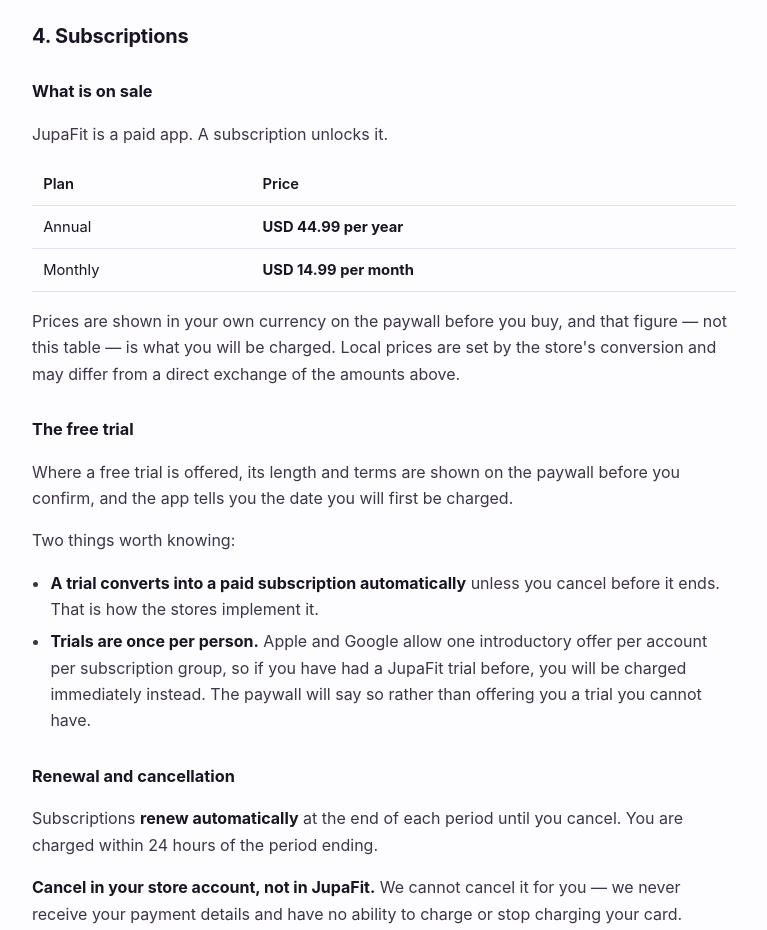
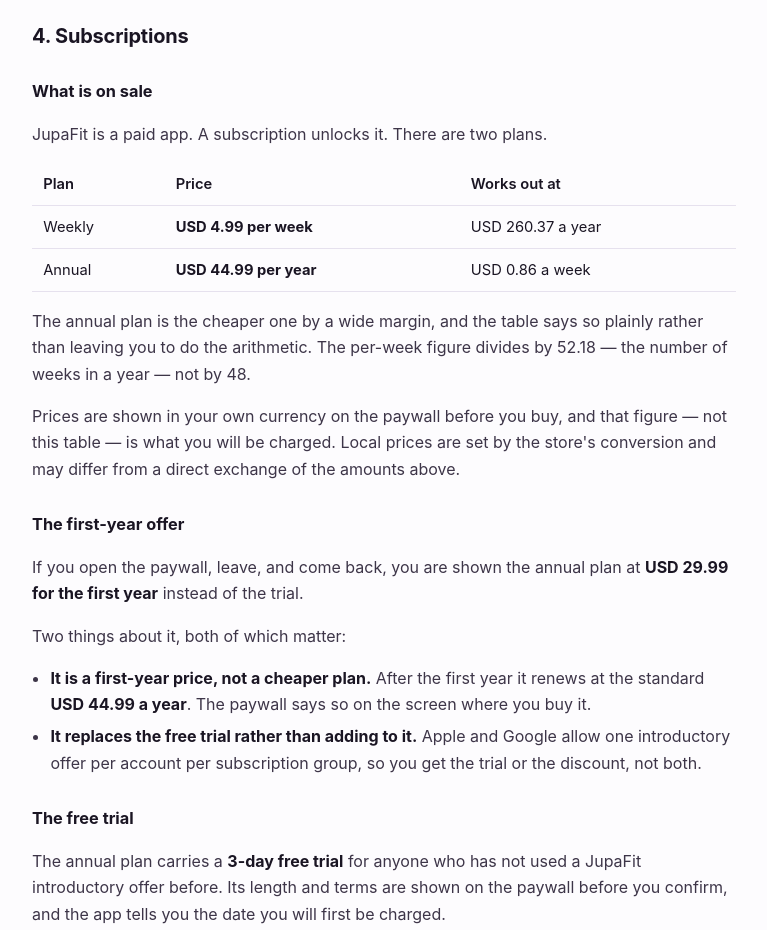
Before and after one commit to jupatxean/jupatxean.github.io, a plain HTML site: page terms.html in a window 1280 px wide. Shown: the part 1840-2770 px from the top of the page, without its empty margins (256-1023 px from the left). Drawn offline with Linux system fonts and the light colour scheme.

Commit message:
Weekly, not monthly. Fourteen, not thirteen.
The terms advertised a USD 14.99 monthly plan that does not exist and
left out the USD 4.99 weekly plan that does — on the page the paywall
links to, which is the page a reviewer opens. Both pages also gave the
age floor as thirteen while the app enforces fourteen.

Also: emphasis now renders instead of printing its asterisks, and the
privacy page no longer names a class in the codebase.

```diff
--- a/terms.html
+++ b/terms.html
@@ -53,7 +53,7 @@ footer { margin-top: 4rem; padding-top: 1.4rem;
 <body>
 <main>
 <h1>JupaFit — Terms of Use</h1>
-<p><strong>Last updated: 10 September 2026</strong></p>
+<p><strong>Last updated: 25 September 2026</strong></p>
 <hr>
 <h2>1. The agreement</h2>
 <p>These terms are between you and <strong>Ramal İlyasov</strong>, an individual developer in Azerbaijan ("we", "us"), and they govern your use of the JupaFit app.</p>
@@ -62,7 +62,7 @@ footer { margin-top: 4rem; padding-top: 1.4rem;
 <p>Your subscription is also governed by the terms of the store you bought it from, Apple or Google. Where those terms and these disagree about the purchase itself, theirs govern — they took the money, not us.</p>
 <hr>
 <h2>2. Who can use JupaFit</h2>
-<p>You must be <strong>13 or older</strong>. The app will not accept an age below 13, and if we learn that a younger child has an account we will delete it.</p>
+<p>You must be <strong>14 or older</strong>. The app will not accept an age below 14, and if we learn that a younger child has an account we will delete it.</p>
 <p>If you are under 18, you should have a parent or guardian's permission.</p>
 <p>You need your own account. Do not share your sign-in with anyone else.</p>
 <hr>
@@ -83,29 +83,41 @@ footer { margin-top: 4rem; padding-top: 1.4rem;
 <hr>
 <h2>4. Subscriptions</h2>
 <h3>What is on sale</h3>
-<p>JupaFit is a paid app. A subscription unlocks it.</p>
+<p>JupaFit is a paid app. A subscription unlocks it. There are two plans.</p>
 <div class='scroll'><table>
 <thead><tr>
 <th>Plan</th>
 <th>Price</th>
+<th>Works out at</th>
 </tr></thead><tbody>
+<tr>
+<td>Weekly</td>
+<td><strong>USD 4.99 per week</strong></td>
+<td>USD 260.37 a year</td>
+</tr>
 <tr>
 <td>Annual</td>
 <td><strong>USD 44.99 per year</strong></td>
-</tr>
-<tr>
-<td>Monthly</td>
-<td><strong>USD 14.99 per month</strong></td>
+<td>USD 0.86 a week</td>
 </tr>
 </tbody></table></div>
+<p>The annual plan is the cheaper one by a wide margin, and the table says so plainly rather than leaving you to do the arithmetic. The per-week figure divides by 52.18 — the number of weeks in a year — not by 48.</p>
 <p>Prices are shown in your own currency on the paywall before you buy, and that figure — not this table — is what you will be charged. Local prices are set by the store's conversion and may differ from a direct exchange of the amounts above.</p>
+<h3>The first-year offer</h3>
+<p>If you open the paywall, leave, and come back, you are shown the annual plan at <strong>USD 29.99 for the first year</strong> instead of the trial.</p>
+<p>Two things about it, both of which matter:</p>
+<ul>
+<li><strong>It is a first-year price, not a cheaper plan.</strong> After the first year it renews at the standard <strong>USD 44.99 a year</strong>. The paywall says so on the screen where you buy it.</li>
+<li><strong>It replaces the free trial rather than adding to it.</strong> Apple and Google allow one introductory offer per account per subscription group, so you get the trial or the discount, not both.</li>
+</ul>
 <h3>The free trial</h3>
-<p>Where a free trial is offered, its length and terms are shown on the paywall before you confirm, and the app tells you the date you will first be charged.</p>
+<p>The annual plan carries a <strong>3-day free trial</strong> for anyone who has not used a JupaFit introductory offer before. Its length and terms are shown on the paywall before you confirm, and the app tells you the date you will first be charged.</p>
 <p>Two things worth knowing:</p>
 <ul>
 <li><strong>A trial converts into a paid subscription automatically</strong> unless you cancel before it ends. That is how the stores implement it.</li>
-<li><strong>Trials are once per person.</strong> Apple and Google allow one introductory offer per account per subscription group, so if you have had a JupaFit trial before, you will be charged immediately instead. The paywall will say so rather than offering you a trial you cannot have.</li>
+<li><strong>Trials are once per person.</strong> Apple and Google allow one introductory offer per account per subscription group, so if you have had a JupaFit trial or first-year offer before, you will be charged immediately instead. The paywall will say so rather than offering you a trial you cannot have.</li>
 </ul>
+<p>The weekly plan has no trial.</p>
 <h3>Renewal and cancellation</h3>
 <p>Subscriptions <strong>renew automatically</strong> at the end of each period until you cancel. You are charged within 24 hours of the period ending.</p>
 <p><strong>Cancel in your store account, not in JupaFit.</strong> We cannot cancel it for you — we never receive your payment details and have no ability to charge or stop charging your card.</p>
```
Also changed, not shown: privacy.html (+5 -4 lines).
